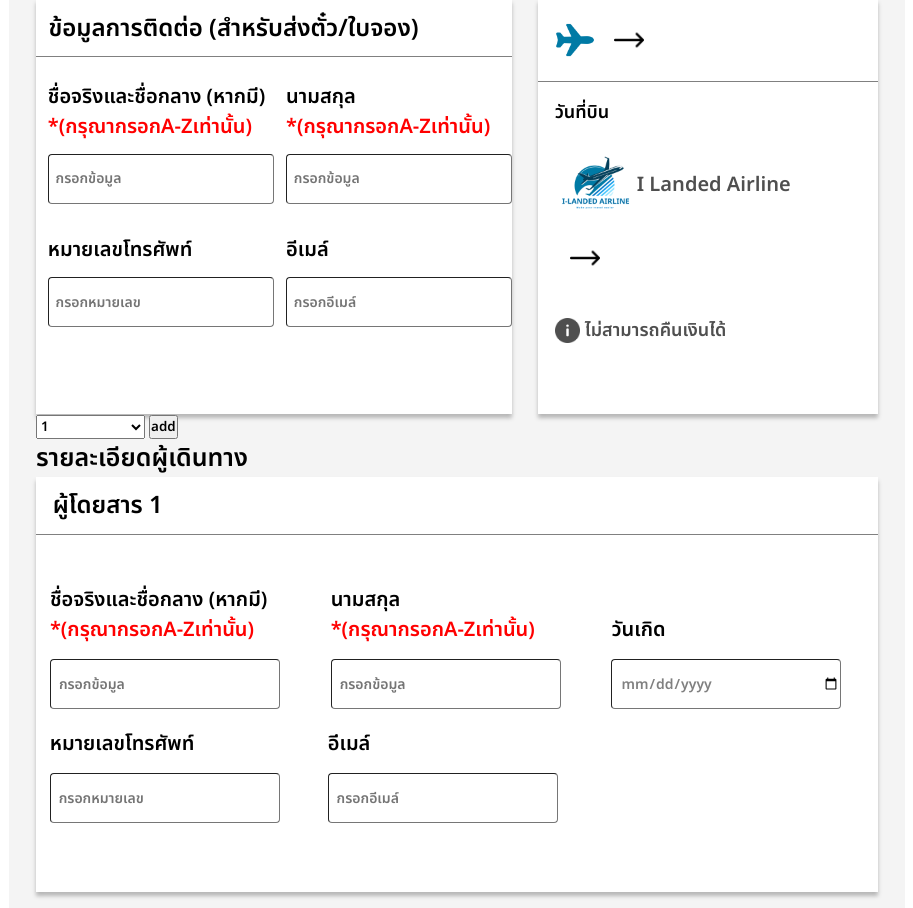
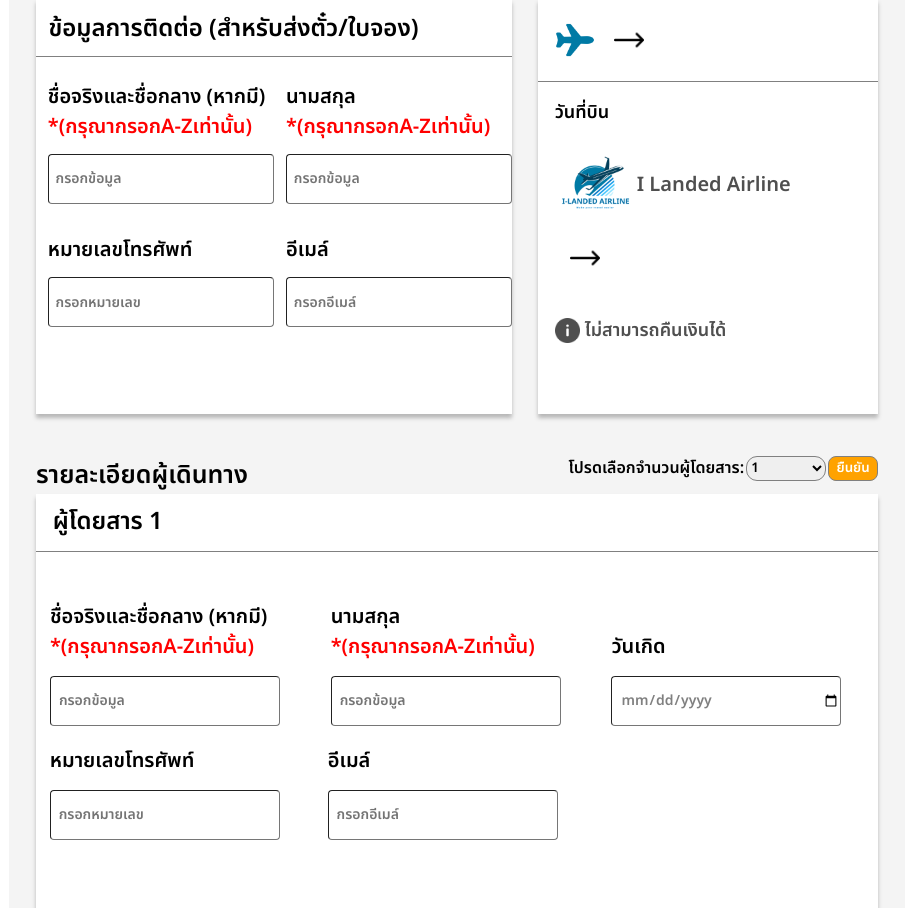
Before and after one commit to f5song/I-Landed-Airline, a PHP site: page /ISAD-ilal/book2.php?flight_id=1 in a window 1280 px wide. Shown: the part 340-1248 px from the top of the page, without its empty margins (183-1096 px from the left). Run offline with PHP 8.4, Linux system fonts and the light colour scheme; the template is opened without the code that fills it, so the values that code supplies are empty.

Commit message:
แต่งปุ่ม

```diff
--- a/PAGE/BOOKING/b_insert_info.css
+++ b/PAGE/BOOKING/b_insert_info.css
@@ -479,4 +479,37 @@ txt{
     background-color: #0074BE;
     transition: background-color 0.5s ease;
     cursor: pointer;
+}.header-friend{
+    display: flex;
+    margin-top: 5%;
+    justify-content: space-between;
+}.dropdown-menu{
+    width: 80px;
+    height: 25px;
+    border-radius: 11px;
+    border-style: solid;
+    border-color: gray;
+    border-width: 1px;
+}.mix-button{
+    display: flex;
+    gap: 2px;
+}.mix-button p{
+    font-size: 16px;
+}.button-add{
+    display: flex;
+    align-items: center;
+    justify-content: center;
+    width: 50px;
+    height: 25px;
+    border-radius: 8px;
+    border-style: solid;
+    border-color: gray;
+    border-width: 1px;
+    background-color: #ffa200;
+    color: rgb(255, 255, 255);
+
+}.button-add:hover{
+    cursor: pointer;
+    background-color: #976000;
+    transition: background-color 0.5s ease;
 }
--- a/PAGE/BOOKING/book2.php
+++ b/PAGE/BOOKING/book2.php
@@ -56,15 +56,9 @@
 
 <html>
 
-<link
-rel="stylesheet"
-href="https://fonts.googleapis.com/css2?family=Noto Sans Thai:wght@600&display=swap"
-/>
+<link rel="stylesheet" href="https://fonts.googleapis.com/css2?family=Noto Sans Thai:wght@600&display=swap" />
 
-<link
-rel="stylesheet"
- href="b_insert_info.css"
-/>
+<link rel="stylesheet" href="b_insert_info.css" />
 
 <link rel="stylesheet" href="../ALLNAVBAR/navbar.css" />
 
@@ -93,8 +87,7 @@ rel="stylesheet"
                 </a>
             </div>
         </nav>
-    <?php }
-    else { ?>
+    <?php } else { ?>
         <nav>
             <a href="../HOMEPAGE/homepage.php"> <img src="../ALLNAVBAR/logo_airline.png" alt="logo" class="logo_airline">
             </a>
@@ -128,8 +121,9 @@ rel="stylesheet"
                     <!-- circle -->
                     <div class="circle1-2-3">
                         <div class="circ">
-                            <svg xmlns="http://www.w3.org/2000/svg" width="26" height="26" viewBox="0 0 26 26" fill="none">
-                                <circle cx="13" cy="13" r="13" fill="#1F97D4"/>
+                            <svg xmlns="http://www.w3.org/2000/svg" width="26" height="26" viewBox="0 0 26 26"
+                                fill="none">
+                                <circle cx="13" cy="13" r="13" fill="#1F97D4" />
                                 <text x="50%" y="50%" text-anchor="middle" dy=".3em" fill="white" font-size="14">
                                     1
                                 </text>
@@ -137,13 +131,15 @@ rel="stylesheet"
                         </div>
                         <p style="color: #696969;" class="txt123">การจอง</p>
                         <div class="between-line">
-                                <svg xmlns="http://www.w3.org/2000/svg" width="29" height="2" viewBox="0 0 29 2" fill="none">
-                                    <path d="M0 1H29" stroke="#7C7C7C"/>
+                            <svg xmlns="http://www.w3.org/2000/svg" width="29" height="2" viewBox="0 0 29 2"
+                                fill="none">
+                                <path d="M0 1H29" stroke="#7C7C7C" />
                             </svg>
                         </div>
                         <div class="circ">
-                            <svg xmlns="http://www.w3.org/2000/svg" width="26" height="26" viewBox="0 0 26 26" fill="none">
-                                <circle cx="13" cy="13" r="13" fill="#696969"/>
+                            <svg xmlns="http://www.w3.org/2000/svg" width="26" height="26" viewBox="0 0 26 26"
+                                fill="none">
+                                <circle cx="13" cy="13" r="13" fill="#696969" />
                                 <text x="50%" y="50%" text-anchor="middle" dy=".3em" fill="white" font-size="14">
                                     2
                                 </text>
@@ -151,13 +147,15 @@ rel="stylesheet"
                         </div>
                         <p style="color: #696969;" class="txt123">ชำระเงิน</p>
                         <div class="between-line">
-                            <svg xmlns="http://www.w3.org/2000/svg" width="29" height="2" viewBox="0 0 29 2" fill="none">
-                                <path d="M0 1H29" stroke="#7C7C7C"/>
+                            <svg xmlns="http://www.w3.org/2000/svg" width="29" height="2" viewBox="0 0 29 2"
+                                fill="none">
+                                <path d="M0 1H29" stroke="#7C7C7C" />
                             </svg>
                         </div>
                         <div class="circ">
-                            <svg xmlns="http://www.w3.org/2000/svg" width="26" height="26" viewBox="0 0 26 26" fill="none">
-                                <circle cx="13" cy="13" r="13" fill="#696969"/>
+                            <svg xmlns="http://www.w3.org/2000/svg" width="26" height="26" viewBox="0 0 26 26"
+                                fill="none">
+                                <circle cx="13" cy="13" r="13" fill="#696969" />
                                 <text x="50%" y="50%" text-anchor="middle" dy=".3em" fill="white" font-size="14">
                                     3
                                 </text>
@@ -218,14 +216,20 @@ rel="stylesheet"
                         </div>
                         <div class="content-airplane">
                             <div class="content-fromto">
-                                <img class="img1"src="./public/airplane.png" alt="">
-                                <h1><?php echo $row['departure_airport_state'] ?></h1>
-                                <img  class="img2"src="./public/right-arrow.png" alt="">
-                                <h1><?php echo $row['arrival_airport_state'] ?></h1>
+                                <img class="img1" src="./public/airplane.png" alt="">
+                                <h1>
+                                    <?php echo $row['departure_airport_state'] ?>
+                                </h1>
+                                <img class="img2" src="./public/right-arrow.png" alt="">
+                                <h1>
+                                    <?php echo $row['arrival_airport_state'] ?>
+                                </h1>
                             </div>
                             <div class="content-date">
                                 <p1>วันที่บิน</p1>
-                                <p2><?php echo $row['travel_date'] ?></p2>
+                                <p2>
+                                    <?php echo $row['travel_date'] ?>
+                                </p2>
                             </div>
                             <div class="content-iconair">
                                 <img src="public/img-logo@2x.png" alt="">
@@ -233,15 +237,23 @@ rel="stylesheet"
                             </div>
                             <div class="content-idair">
                                 <div class="airfrom">
-                                    <p1><?php echo $row['formatted_departure_time'] ?></p1>
-                                    <p2><?php echo $row['departure_airport'] ?></p2>
+                                    <p1>
+                                        <?php echo $row['formatted_departure_time'] ?>
+                                    </p1>
+                                    <p2>
+                                        <?php echo $row['departure_airport'] ?>
+                                    </p2>
                                 </div>
                                 <div class="lineair">
                                     <img src="./public/right-arrow.png" alt="">
                                 </div>
                                 <div class="airto">
-                                    <p1><?php echo $row['formatted_arrival_time'] ?></p1>
-                                    <p2><?php echo $row['arrival_airport'] ?></p2>
+                                    <p1>
+                                        <?php echo $row['formatted_arrival_time'] ?>
+                                    </p1>
+                                    <p2>
+                                        <?php echo $row['arrival_airport'] ?>
+                                    </p2>
                                 </div>
                             </div>
                             <div class="content-cant">
@@ -251,9 +263,16 @@ rel="stylesheet"
                         </div>
                     </div>
 
+                    <!-- 1 -->
+
+                    <div class="bottom-content-1">
+                        <div class="for-bottom-content">
+                            <div class="header-friend">
+                                <p>รายละเอียดผู้เดินทาง</p>
                                 <!-- add passenger -->
-
-            <select id="dropdown-menu">
+                                <div class="mix-button">
+                                    <p>โปรดเลือกจำนวนผู้โดยสาร: </p>
+                                    <select class="dropdown-menu"id="dropdown-menu">
                                         <option value="" disabled select>จำนวนผู้โดยสาร</option>
                                         <option value="1">1</option>
                                         <option value="2">2</option>
@@ -262,16 +281,8 @@ rel="stylesheet"
                                         <option value="5">5</option>
                                         <option value="6">6</option>
                                     </select>
-
-            <button id="addfriend">add</button>
-
-
-            <!-- 1 -->
-
-            <div class="bottom-content-1">
-                <div class="for-bottom-content">
-                    <div class="header-friend">
-                        <p>รายละเอียดผู้เดินทาง</้>
+                                    <button class="button-add"id="addfriend">ยืนยัน</button>
+                                </div>
                             </div>
                             <div class="friend-info">
                                 <div class="header-friend1">
@@ -645,7 +656,7 @@ rel="stylesheet"
                     window.location.href = "../SIGNUPLOGIN/login.php";
                 }
 
-        function toSignup(){
+                function toSignup() {
                     window.location.href = "../SIGNUPLOGIN/register.php";
                 }
             </script>
@@ -711,4 +722,5 @@ rel="stylesheet"
 
 
 </body>
+
 </html>
```
Lines whose indentation alone changed are shown as unchanged.
